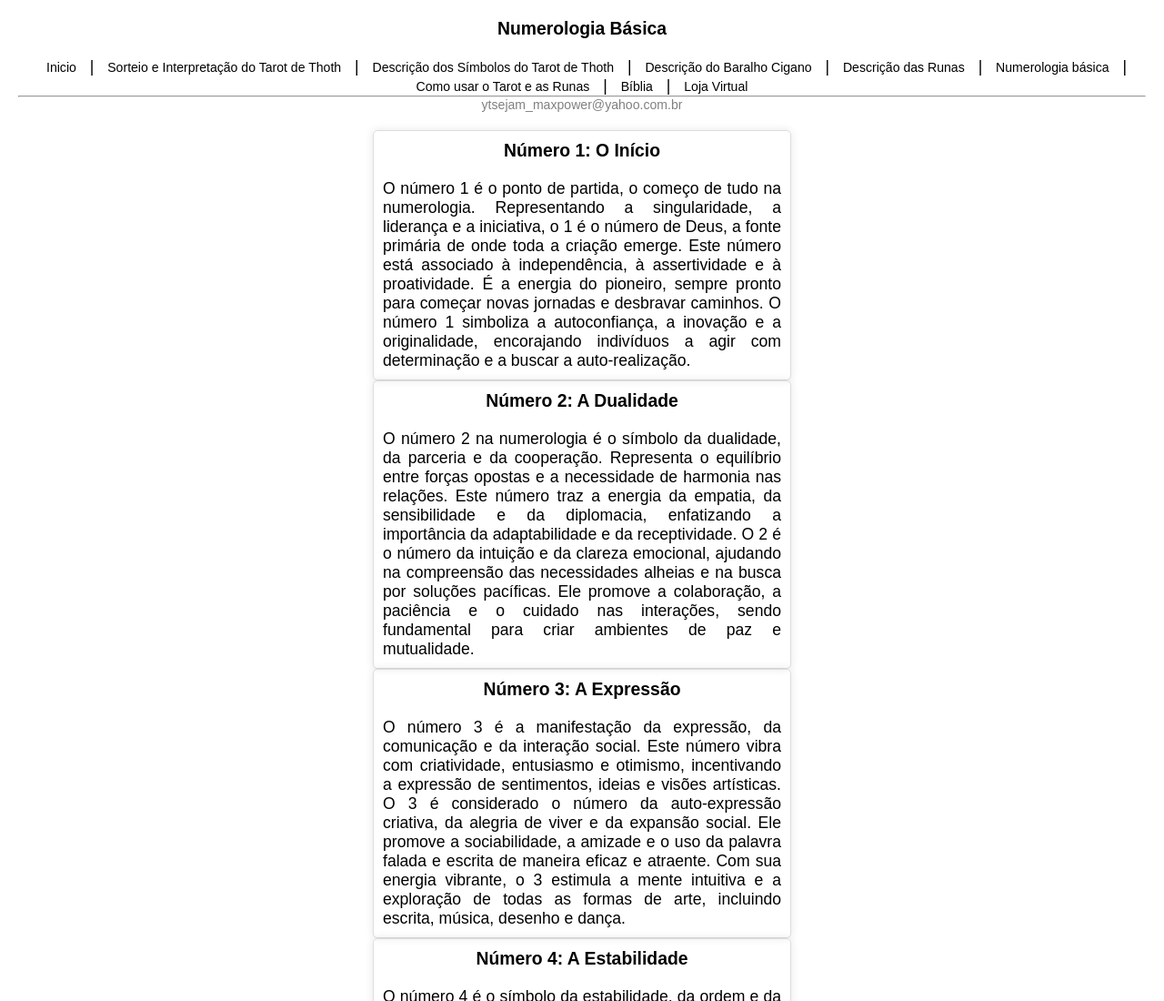
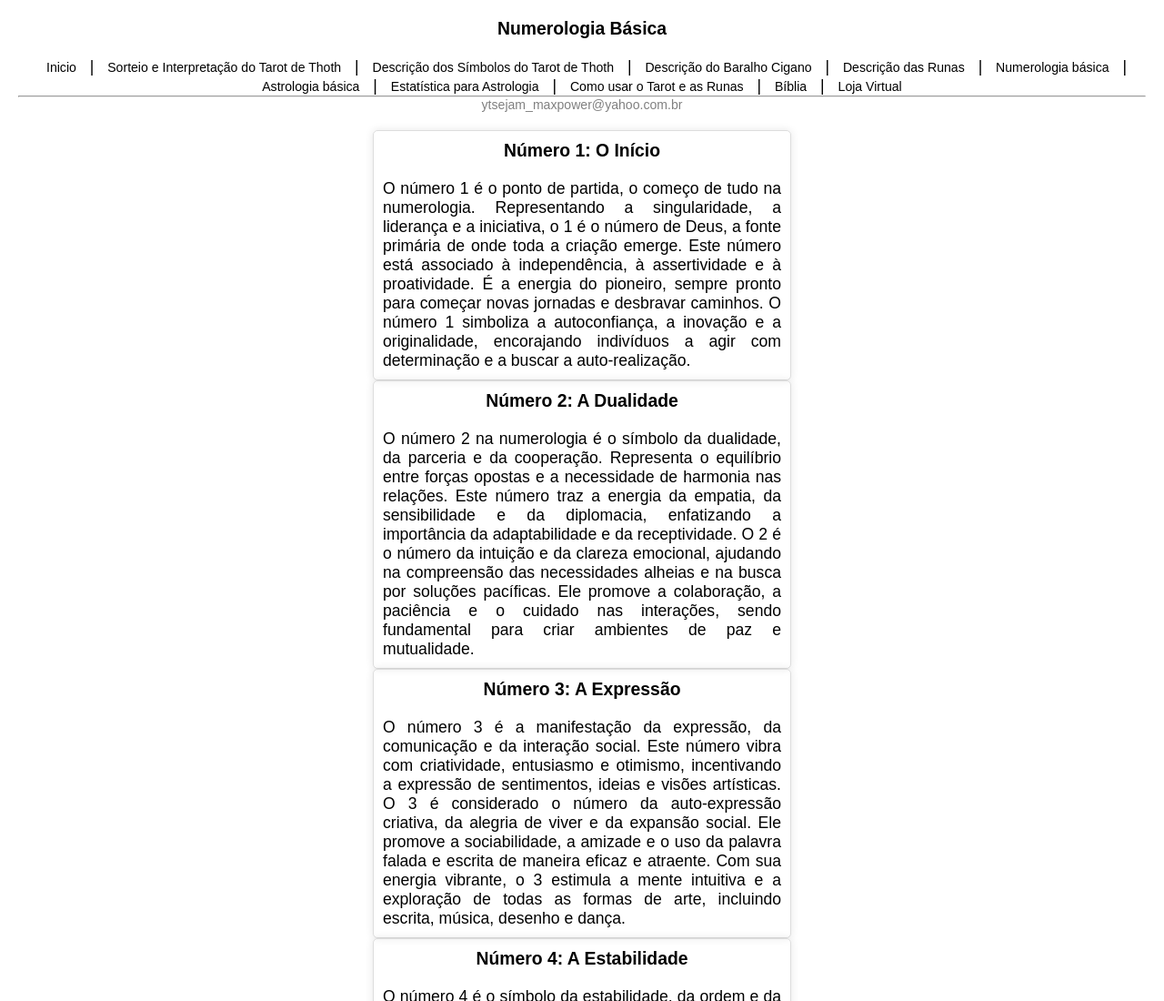
Before and after one commit to YtsejamMaxPower/numerologia, a plain HTML site: page index.html in a window 1280 px wide. Shown: the top 1100 px of the page at 91% size. Drawn offline with Linux system fonts and the light colour scheme.

Commit message:
Update index.html

```diff
--- a/index.html
+++ b/index.html
@@ -99,6 +99,8 @@
     <a href="https://ytsejammaxpower.github.io/baralho_cigano/">Descrição do Baralho Cigano</a> |
     <a href="https://ytsejammaxpower.github.io/runas/">Descrição das Runas</a> |
     <a href="https://ytsejammaxpower.github.io/numerologia/">Numerologia básica</a> |
+    <a href="https://ytsejammaxpower.github.io/astro/">Astrologia básica</a> |
+    <a href="https://ytsejammaxpower.github.io/estatistica_astrologia/">Estatística para Astrologia</a> |
     <a href="https://ytsejammaxpower.github.io/uso">Como usar o Tarot e as Runas</a> |
     <a href="https://ytsejammaxpower.github.io/biblia">Bíblia</a> |
     <a href="https://ytsejammaxpower.github.io/loja_virtual/">Loja Virtual</a>
```
